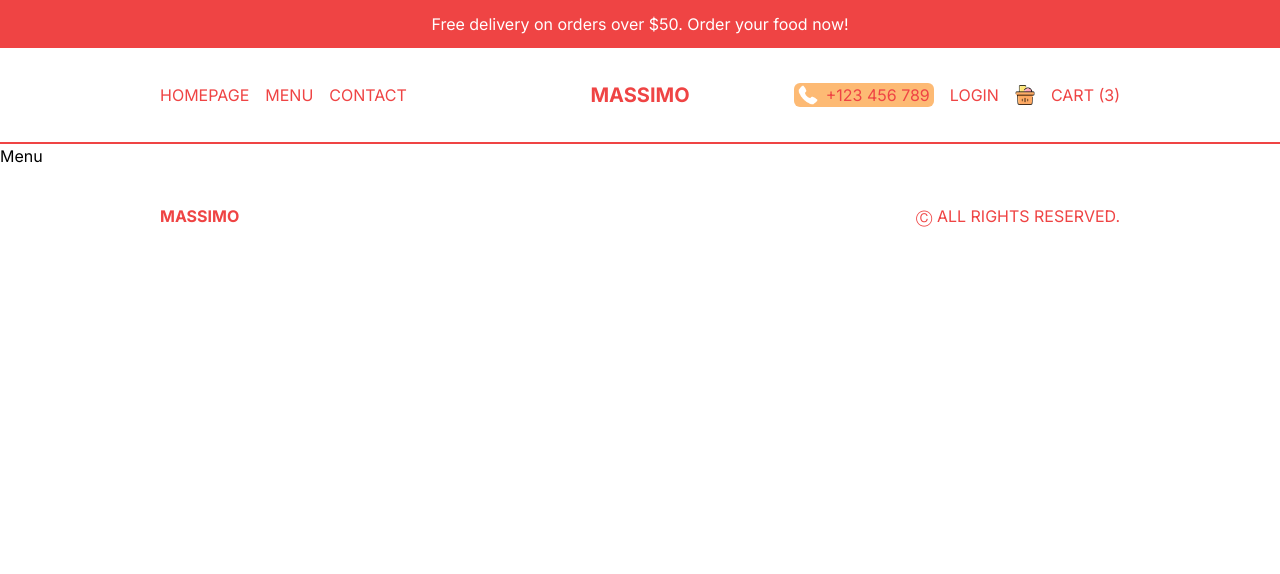
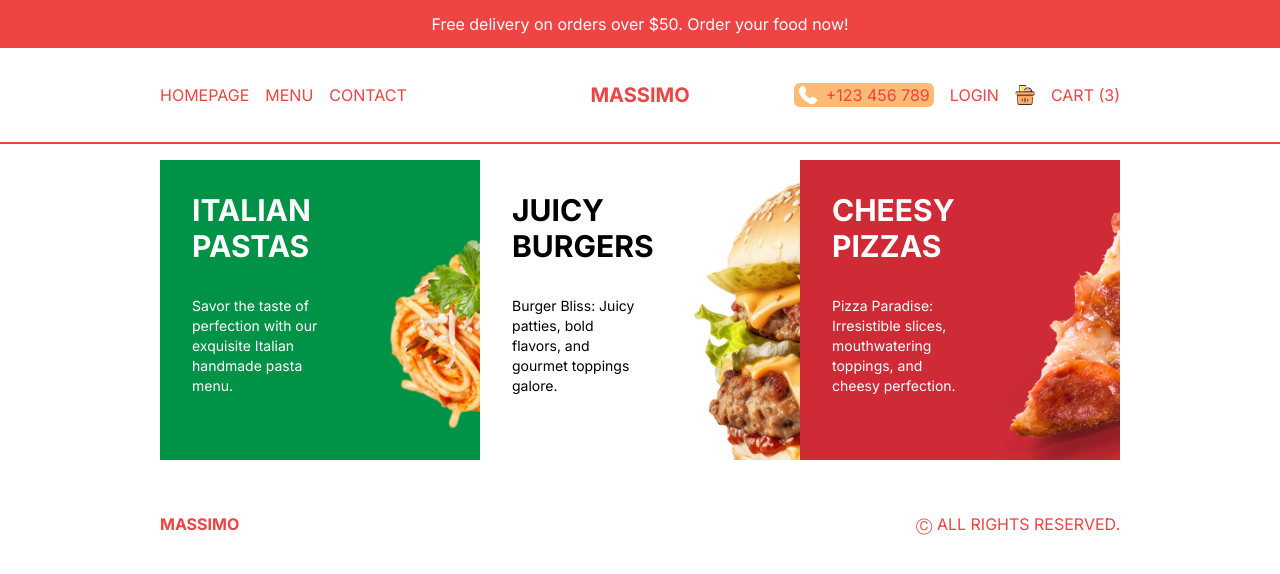
Before and after one commit to haido86/food-ordering-app-nextjs-tailwindcss, a Next.js app: page /menu in a window 1280 px wide. Shown: the top 574 px of the page. Built offline with nearby package versions, Linux system fonts and the light colour scheme.

Commit message:
Menu page

```diff
--- a/app/menu/page.tsx
+++ b/app/menu/page.tsx
@@ -1,5 +1,30 @@
+import { menu } from '@/data';
+import Link from 'next/link';
 import React from 'react';
 
 export default function MenuPage() {
-  return <div>Menu</div>;
+  return (
+    <div className="p-4 lg:px-20 xl:px-40 h-[100vh-6rem] md:h-[100vh-9rem] flex flex-col md:flex-row items-center">
+      {menu.map(category => (
+        <Link
+          key={category.id}
+          href={`/menu/${category.slug}`}
+          className="w-full h-1/3 md:h-1/2 bg-cover p-8"
+          style={{ backgroundImage: `url(${category.img})` }}
+        >
+          <div className={`text-${category.color} w-1/2`}>
+            <h1 className="text-3xl font-bold uppercase">{category.title}</h1>
+            <p className="text-sm my-8">{category.desc}</p>
+            <button
+              className={`hidden 2xl:block bg-${category.color} text-${
+                category.color === 'black' ? 'white' : 'red-500'
+              } px-4 py-2 rounded-md`}
+            >
+              Explore
+            </button>
+          </div>
+        </Link>
+      ))}
+    </div>
+  );
 }
```
